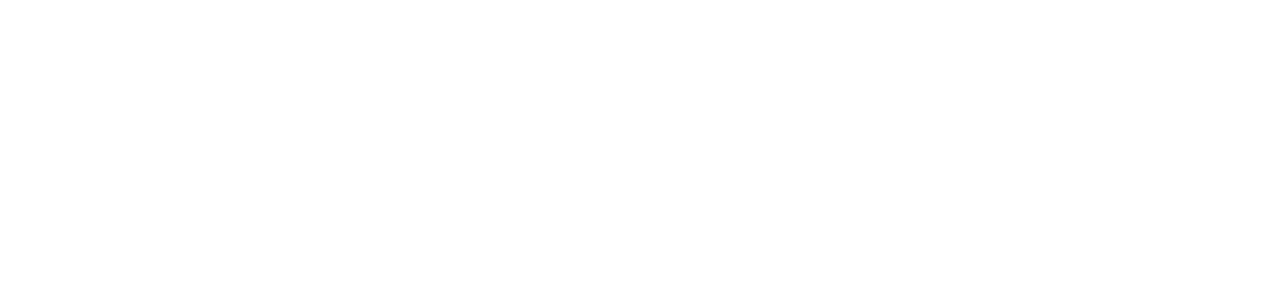
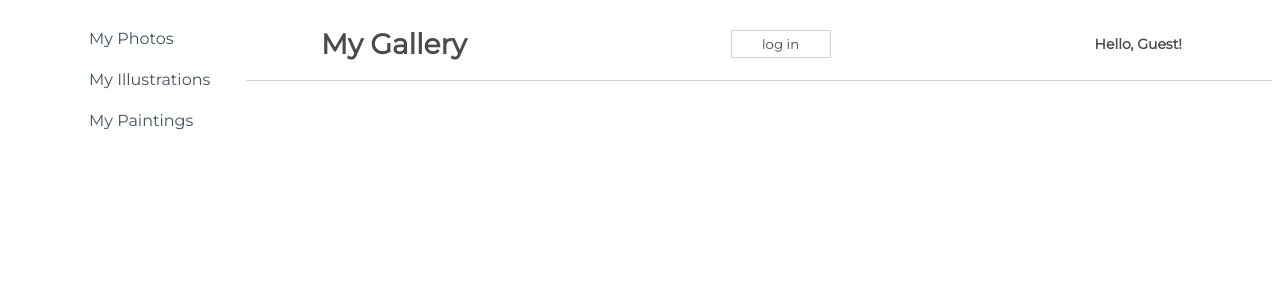
Before and after one commit to andreasawenlof/ci-react-challenge, a React (Create React App) app in the folder my-app/: page / in a window 1280 px wide. Shown: the top 300 px of the page. Built offline with nearby package versions, Linux system fonts and the light colour scheme.

Commit message:
Challenge 2 add, stateful login component

```diff
--- a/my-app/package.json
+++ b/my-app/package.json
@@ -7,12 +7,13 @@
     "@testing-library/react": "^11.2.7",
     "@testing-library/user-event": "^12.8.3",
     "axios": "^0.21.4",
-    "react": "^17.0.2",
-    "react-dom": "^17.0.2",
+    "react": "17.0.2",
+    "react-dom": "17.0.2",
     "react-scripts": "4.0.3",
     "web-vitals": "^1.1.2"
   },
   "scripts": {
+
     "start": "react-scripts start",
     "build": "react-scripts build",
     "test": "react-scripts test",
--- a/my-app/src/App.js
+++ b/my-app/src/App.js
@@ -1,9 +1,17 @@
 import css from './App.module.css';
+import Sidebar from './components/Sidebar';
+import NavBarSimple from './components/NavBarSimple';
 
 function App() {
   return (
     <div className={css.App}>
-      {/* Add your components here */}
+      <div>
+        {}
+        <Sidebar />
+      </div>
+      <div>
+        <NavBarSimple />
+      </div>
     </div>
   );
 }
--- /dev/null
+++ b/my-app/src/components/NavBarSimple.js
@@ -0,0 +1,32 @@
+import React from 'react';
+import css from './css/NavBarSimple.module.css'
+
+class NavBarSimple extends React.Component {
+    constructor(props) {
+        super(props);
+        this.state = {
+            buttonText: 'log in',
+            message: 'Hello, Guest!',
+        }
+    }
+
+    handleClick() {
+        this.setState((prevState) => ({
+                    buttonText: prevState.buttonText === 'log in' ? 'log out' : 'log in',
+                    message: prevState.message === 'Hello, Guest!' ? 'Welcome back, user!' : 'Hello, Guest!',
+        }), () => console.log(this.state.message))
+
+    }
+
+    render() {
+        return (
+            <div className={css.NavBar}>
+                <h1>My Gallery</h1>
+                <button onClick={() => this.handleClick()}>{this.state.buttonText} </button>
+                <span> {this.state.message}</span>
+            </div>
+        );
+    }
+}
+
+export default NavBarSimple;
--- a/my-app/src/components/Sidebar.js
+++ b/my-app/src/components/Sidebar.js
@@ -0,0 +1,14 @@
+import React from 'react';
+import css from './css/Sidebar.module.css'
+
+const Sidebar = () => {
+    return (
+    <div className={css.sidebar}>
+        <a href="#" target="_blank">My Photos</a>
+        <a href="#" target="_blank">My Illustrations</a>
+        <a href="#" target="_blank">My Paintings</a>
+    </div>
+    );
+}
+
+export default Sidebar;
```
Also changed, not shown: 2 other files (tests, documents, lock files or other folders).
